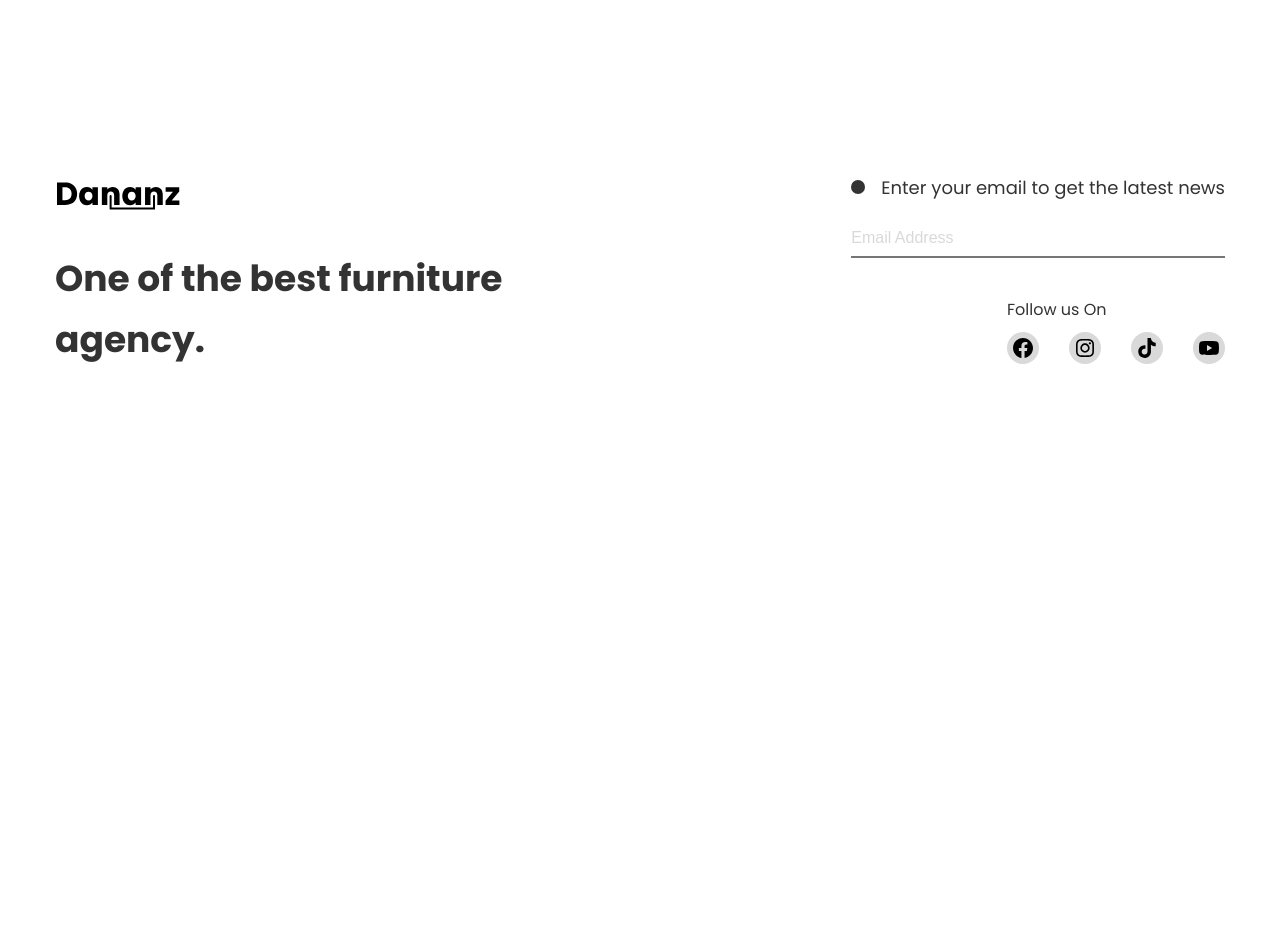
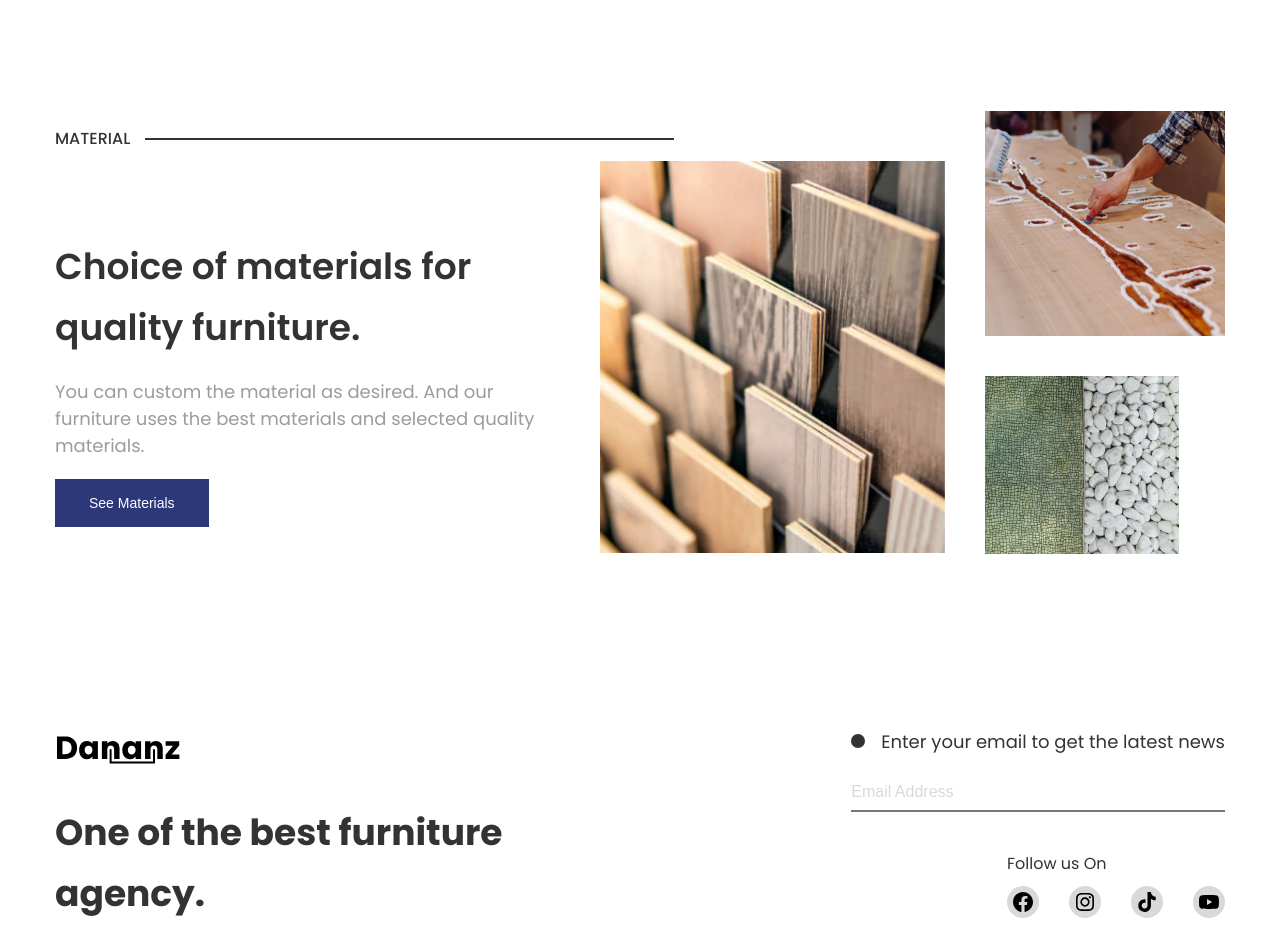
Before and after one commit to andreyk1n/dananz, a plain HTML site: page index.html in a window 1280 px wide. Shown: the part 3360-4287 px from the top of the page. Before the commit the page ends 3770 px from the top, so only its background shows below. Drawn offline with Linux system fonts and the light colour scheme.

Commit message:
add material section

```diff
--- a/index.html
+++ b/index.html
@@ -129,6 +129,24 @@
     </div>
   </section>
 
+  <section class="material section">
+    <div class="material__container">
+      <div class="label">MATERIAL<span class="label__line"></span></div>
+      <div class="material__content">
+        <div class="material__text">
+          <h2>Choice of materials for quality furniture.</h2>
+          <p>You can custom the material as desired. And our furniture uses the best materials and selected quality materials.</p>
+          <button class="button">See Materials</button>
+        </div>
+        <div class="material__images">
+          <img data-src="./images/material/material_1.jpg" alt="Material img" class="lazy material__image--1">
+          <img data-src="./images/material/material_2.jpg" alt="Material img" class="lazy material__image--2">
+          <img data-src="./images/material/material_3.jpg" alt="Material img" class="lazy material__image--3">
+        </div>
+      </div>
+    </div>
+  </section>
+
   <footer class="footer">
     <div class="footer__container">
       <div class="footer__text">
--- /dev/null
+++ b/scss/blocks/_material.scss
@@ -0,0 +1,80 @@
+.material {
+    width: 100%;
+    display: flex;
+    justify-content: center;
+    align-items: center;
+
+    &__container {
+        display: flex;
+        flex-direction: column;
+    }
+
+    &__text {
+        max-width: 490px;
+        display: flex;
+        flex-direction: column;
+        gap: 20px;
+    }
+
+    &__content {
+        display: flex;
+        justify-content: space-between;
+        align-items: center;
+        gap: 30px;
+
+        @media (max-width: 768px) {
+            flex-direction: column;
+        }
+    }
+
+    &__images {
+        display: grid;
+        grid-template-columns: 345px 1fr;
+        grid-template-rows: 1fr 1fr;
+        gap: 40px;
+        margin-top: -50px;
+
+        @media (max-width: 992px) {
+            display: flex;
+            justify-content: center;
+            align-items: center;
+            & img:not(:first-child) {
+                display: none;
+            }
+        }
+
+
+    }
+
+    &__image--1 {
+        margin-top: 50px;
+        grid-column: 1 / 2;
+        grid-row: 1 / 3;
+        width: 345px;
+        height: 392px;
+        object-fit: cover;
+        @media (max-width: 768px) {
+            width: 100%;
+            height: 100%;
+            max-width: 345px;
+            max-height: 392px;
+        }
+    }
+
+    &__image--2 {
+        grid-column: 2 / 3;
+        grid-row: 1 / 2;
+        width: 240px;
+        height: 225px;
+        object-fit: cover;
+    }
+
+    &__image--3 {
+        grid-column: 2 / 3;
+        grid-row: 2 / 3;
+        width: 194px;
+        height: 178px;
+        object-fit: cover;
+        justify-self: start;
+    }
+}
--- a/scss/main.scss
+++ b/scss/main.scss
@@ -34,6 +34,7 @@
 @import './blocks/about';
 @import './blocks/service';
 @import './blocks/products';
+@import './blocks/material';
 
 // ---------------------------------------------------------------------------------------------------------------
 // Імпорт налаштувань модальних вікон і поп-апів
```
Also changed, not shown: css/main.css, images/material/material_1.jpg (added), images/material/material_2.jpg (added), images/material/material_3.jpg (added).
